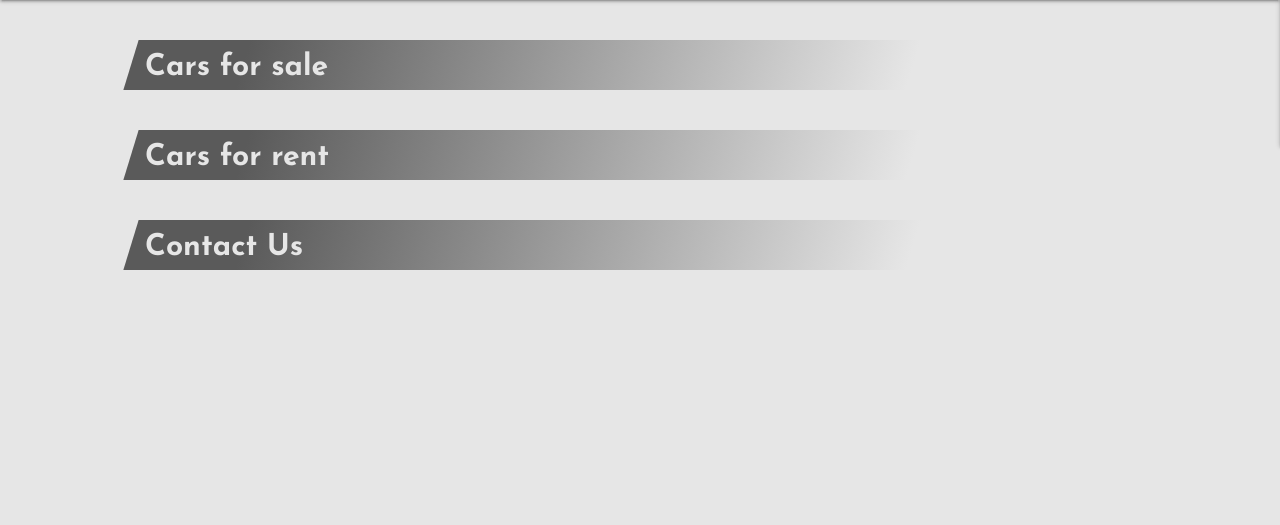
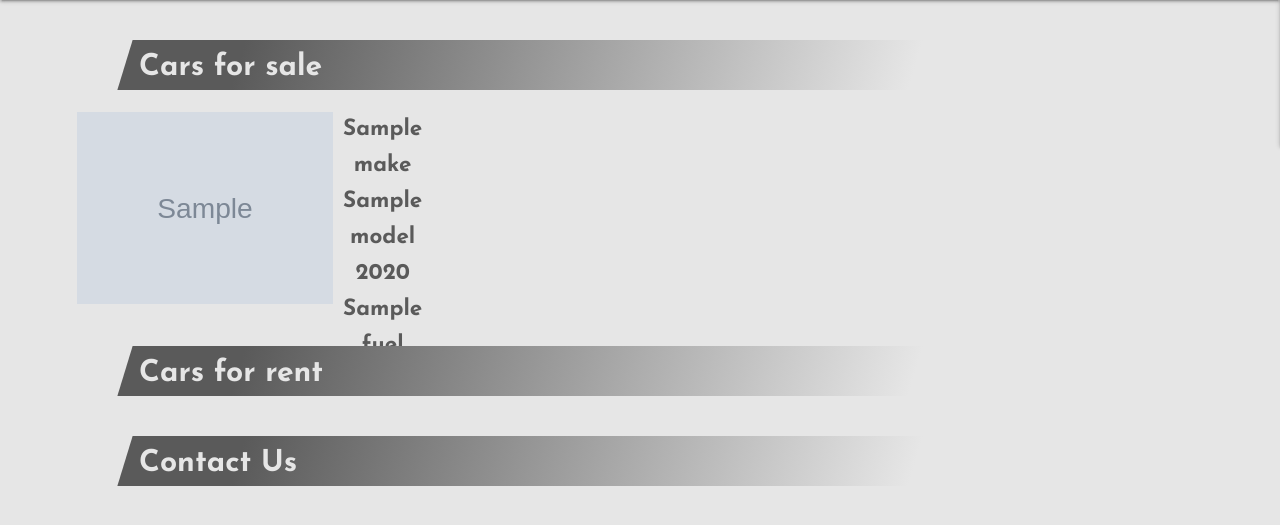
Before and after one commit to MarisKX/Code-Institute-Milestone-Project-3, a Flask app: page / in a window 1280 px wide. Shown: the part 144-669 px from the top of the page. Run offline with Flask 2, Linux system fonts and the light colour scheme; grey boxes marked "Sample" are stand-in pictures; a database or web service that is not in the repository returns one stand-in record (values such as "Sample title"); some libraries are stand-ins or nearby versions.

Commit message:
Created template to show cars for sale items

```diff
--- a/app.py
+++ b/app.py
@@ -20,7 +20,8 @@ mongo = PyMongo(app)
 
 @app.route("/")
 def home():
-    return render_template("home.html")
+    car_sale_items = mongo.db.cars_for_sale.find()
+    return render_template("home.html", car_sale_items=car_sale_items)
 
 
 if __name__ == "__main__":
--- a/static/css/style.css
+++ b/static/css/style.css
@@ -22,6 +22,10 @@ a:hover {
 }
 
 /* Navbar styles */
+
+header {
+    width: 100%;
+}
 
 #main-navbar {
     background-color:rgba(46, 125, 50, 1);
@@ -101,7 +105,7 @@ a:hover {
 
 /* Home page styles */
 
-main.container {
+div.container {
     width: 90%;
     max-width: 1450px;
 }
@@ -130,3 +134,13 @@ main.container {
 .title-wrapper:hover {
     background: linear-gradient(to right, rgb(46, 125, 50) 10%, rgb(230, 230, 230) 70%);
 }
+
+.col.s12.m6.l4 {
+    height: 192px;
+    margin: 2px;
+}
+.description > li{
+    font-size: 1.5em;
+    font-weight: bold;
+    text-align: center;
+}
--- a/templates/base.html
+++ b/templates/base.html
@@ -57,6 +57,7 @@
 
   <script src="https://code.jquery.com/jquery-3.5.1.min.js"
         integrity="sha256-9/aliU8dGd2tb6OSsuzixeV4y/faTqgFtohetphbbj0=" crossorigin="anonymous"></script>
+  <script src="https://cdnjs.cloudflare.com/ajax/libs/mdb-ui-kit/3.10.1/mdb.min.js"></script>
   <script src="https://cdnjs.cloudflare.com/ajax/libs/materialize/1.0.0/js/materialize.min.js"></script>
   <script src="{{ url_for('static', filename='js/script.js') }}"></script>
 
--- a/templates/home.html
+++ b/templates/home.html
@@ -3,6 +3,31 @@
 
     <div class="title-wrapper">
         <a href="cars-for-sale.html"><h2 class="title">Cars for sale</h2></a>
+    </div>
+    <div class="row">
+        {% for car in car_sale_items %}
+            <div class="col s12 m6 l4">
+                <div class="row">
+                    <div class="col s8">
+                        <img src="{{ car.Picture1 }}" alt="{{ car.Make + car.Model }}" width="256" height="192">
+                    </div>
+                    <ul class="col s4 description">
+                        <li>{{ car.Make }}</li>
+                        <li>{{ car.Model }}</li>
+                        <li>{{ car.Year }}</li>
+                        <li>{{ car.Fuel }}</li>
+                        <li>{{ car.Price }}</li>
+                    </ul>
+                </div>
+            </div>
+        {% endfor %}
+        <div class="col s12 m6 l4">
+
+        </div>
+
+        <div class="col s12 m6 l4">
+
+        </div>
     </div>
     <div class="title-wrapper">
         <a href="cars-for-sale.html"><h2 class="title">Cars for rent</h2></a>
```
